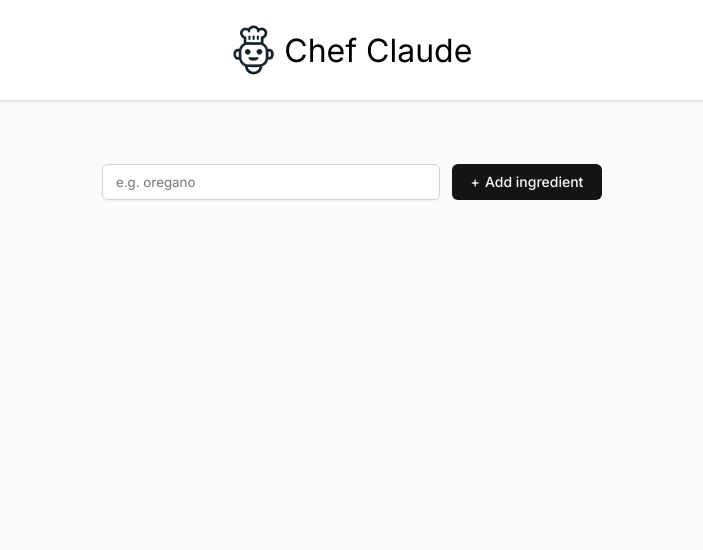
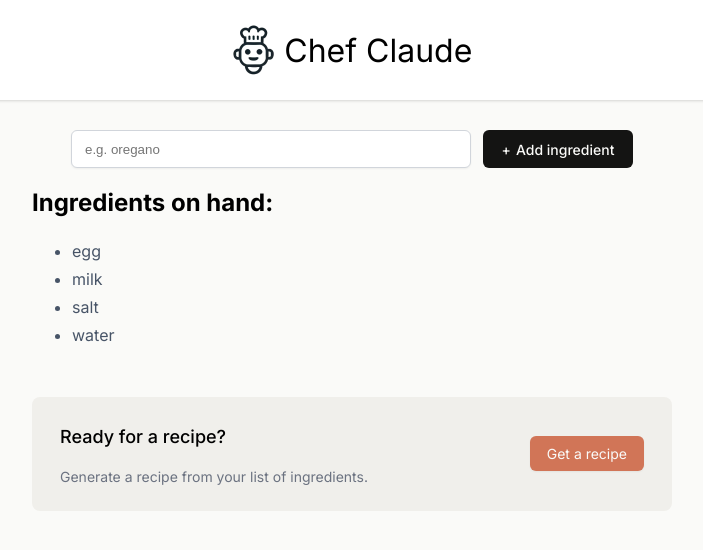
Before and after one commit to Liene31/react-chef-claude, a React (Vite) app: page / in a window 1280 px wide. Shown: the top 550 px of the page, without its empty margins (288-991 px from the left). Built offline with nearby package versions, Linux system fonts and the light colour scheme.

Commit message:
update css + add suggested receipe section

```diff
--- a/components/Main.jsx
+++ b/components/Main.jsx
@@ -1,9 +1,15 @@
 import React from "react";
 
 export function Main() {
-  const [ingredients, setIngredients] = React.useState([]);
+  const [ingredients, setIngredients] = React.useState([
+    "egg",
+    "milk",
+    "salt",
+    "water",
+  ]);
+  const [recipeShown, setReceiptShow] = React.useState(false);
 
-  const ingredientsList = ingredients.map((ingredient) => {
+  const ingredientsListItems = ingredients.map((ingredient) => {
     return <li key={ingredient}>{ingredient}</li>;
   });
 
@@ -14,11 +20,15 @@
     });
   }
 
+  function toggleRecipeShown() {
+    setReceiptShow((preValue) => (preValue ? false : true));
+  }
+
   console.log(ingredients.length);
 
   return (
     <main>
-      <form action={addIngredient}>
+      <form action={addIngredient} className="add-ingredient-form">
         <input
           type="text"
           placeholder="e.g. oregano"
@@ -32,7 +42,7 @@
         <section>
           <h2>Ingredients on hand:</h2>
           <ul className="ingredients-list" aria-live="polite">
-            {ingredientsList}
+            {ingredientsListItems}
           </ul>
           {ingredients.length > 3 && (
             <div className="get-recipe-container">
@@ -40,9 +50,73 @@
                 <h3>Ready for a recipe?</h3>
                 <p>Generate a recipe from your list of ingredients.</p>
               </div>
-              <button>Get a recipe</button>
+              <button onClick={toggleRecipeShown}>Get a recipe</button>
             </div>
           )}
+        </section>
+      )}
+
+      {recipeShown && (
+        <section>
+          <h2>Chef Claude Recommends:</h2>
+          <article className="suggested-recipe-container" aria-live="polite">
+            <p>
+              Based on the ingredients you have available, I would recommend
+              making a simple a delicious <strong>Beef Bolognese Pasta</strong>.
+              Here is the recipe:
+            </p>
+            <h3>Beef Bolognese Pasta</h3>
+            <strong>Ingredients:</strong>
+            <ul>
+              <li>1 lb. ground beef</li>
+              <li>1 onion, diced</li>
+              <li>3 cloves garlic, minced</li>
+              <li>2 tablespoons tomato paste</li>
+              <li>1 (28 oz) can crushed tomatoes</li>
+              <li>1 cup beef broth</li>
+              <li>1 teaspoon dried oregano</li>
+              <li>1 teaspoon dried basil</li>
+              <li>Salt and pepper to taste</li>
+              <li>
+                8 oz pasta of your choice (e.g., spaghetti, penne, or linguine)
+              </li>
+            </ul>
+            <strong>Instructions:</strong>
+            <ol>
+              <li>
+                Bring a large pot of salted water to a boil for the pasta.
+              </li>
+              <li>
+                In a large skillet or Dutch oven, cook the ground beef over
+                medium-high heat, breaking it up with a wooden spoon, until
+                browned and cooked through, about 5-7 minutes.
+              </li>
+              <li>
+                Add the diced onion and minced garlic to the skillet and cook
+                for 2-3 minutes, until the onion is translucent.
+              </li>
+              <li>Stir in the tomato paste and cook for 1 minute.</li>
+              <li>
+                Add the crushed tomatoes, beef broth, oregano, and basil. Season
+                with salt and pepper to taste.
+              </li>
+              <li>
+                Reduce the heat to low and let the sauce simmer for 15-20
+                minutes, stirring occasionally, to allow the flavors to meld.
+              </li>
+              <li>
+                While the sauce is simmering, cook the pasta according to the
+                package instructions. Drain the pasta and return it to the pot.
+              </li>
+              <li>
+                Add the Bolognese sauce to the cooked pasta and toss to combine.
+              </li>
+              <li>
+                Serve hot, garnished with additional fresh basil or grated
+                Parmesan cheese if desired.
+              </li>
+            </ol>
+          </article>
         </section>
       )}
     </main>
--- a/src/index.css
+++ b/src/index.css
@@ -1,12 +1,11 @@
 * {
   box-sizing: border-box;
-  margin: 0;
-  padding: 0;
 }
 
 body {
+  margin: 0;
+  font-family: Inter, sans-serif;
   background-color: #fafaf8;
-  font-family: "Inter", sans-serif;
 }
 
 header {
@@ -31,54 +30,46 @@
 }
 
 main {
-  max-width: 500px;
+  width: 700px;
   margin: 0 auto;
+  padding: 30px 30px 10px;
 }
 
-form {
+.add-ingredient-form {
   display: flex;
   justify-content: center;
-  gap: 0.75rem;
-  margin: 4rem 0 2rem;
+  gap: 12px;
+  height: 38px;
+}
 
-  input {
-    font-family: "Inter", sans-serif;
-    color: #6b7280;
-    box-shadow: 0px 1px 2px 0px rgba(0, 0, 0, 0.05);
+.add-ingredient-form > input {
   border-radius: 6px;
   border: 1px solid #d1d5db;
-    padding: 0.56rem 0.813rem;
+  padding: 9px 13px;
+  box-shadow: 0px 1px 2px 0px rgba(0, 0, 0, 0.05);
   flex-grow: 1;
   min-width: 150px;
   max-width: 400px;
 }
 
-  button {
-    font-family: "Inter", sans-serif;
+.add-ingredient-form > button {
+  font-family: Inter, sans-serif;
+  border-radius: 6px;
+  border: none;
   background-color: #141413;
   color: #fafaf8;
-    border-radius: 6px;
-    border: none;
   width: 150px;
   font-size: 0.875rem;
   font-weight: 500;
-    cursor: pointer;
-
-    &::before {
-      content: "+";
-      margin-right: 0.312rem;
-    }
-  }
 }
 
-ul {
-  width: 400px;
-  margin: 0 auto;
+.add-ingredient-form > button::before {
+  content: "+";
+  margin-right: 5px;
 }
 
 ul.ingredients-list {
   margin-bottom: 48px;
-  margin-top: 40px;
 }
 
 ul.ingredients-list > li {
@@ -118,3 +109,15 @@
   font-size: 0.875rem;
   cursor: pointer;
 }
+
+.suggested-recipe-container {
+  color: #475467;
+  line-height: 28px;
+  font-size: 1.125rem;
+  font-weight: 400;
+}
+
+.suggested-recipe-container ul li,
+.suggested-recipe-container ol li {
+  margin-bottom: 8px;
+}
```
Lines whose indentation alone changed are shown as unchanged.
